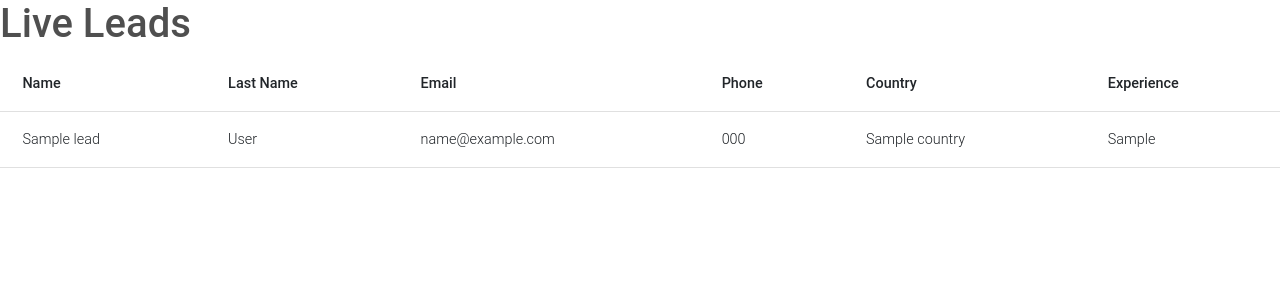
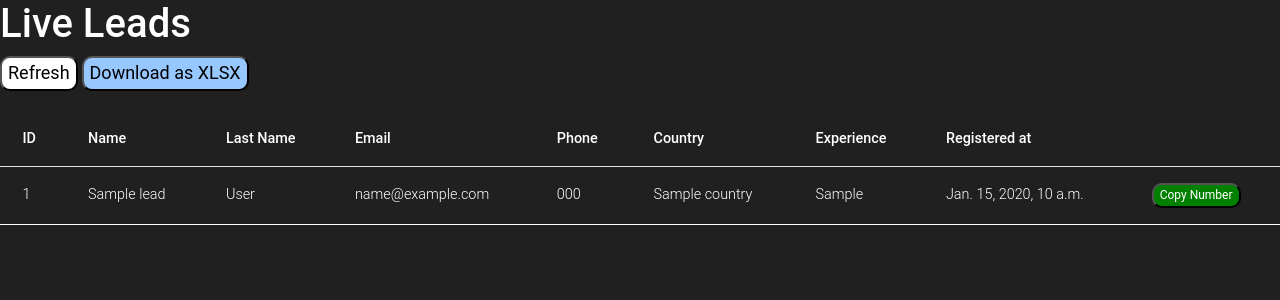
Before and after one commit to R3iZer0/aff-test, a Django app: template registration/templates/leads_view.html in a window 1280 px wide. Shown: the top 300 px of the page. Run offline with Django 3.2, Linux system fonts and the light colour scheme; the template is opened without the code that fills it: most values are stand-ins (such as "Sample title", 1, 10 or a date in 2020); some libraries are stand-ins or nearby versions.

Commit message:
styling table

```diff
--- a/registration/templates/leads_view.html
+++ b/registration/templates/leads_view.html
@@ -1,42 +1,127 @@
+{% load static %}
 
-
+{% block content %}
 <!DOCTYPE html>
 <html>
 <head>
     <h1>Live Leads</h1>
-    <title>Data Table Example</title>
-    <!-- Include the required CSS and JavaScript files -->
+    <title>Live Leads</title>
     <link rel="stylesheet" href="https://cdn.jsdelivr.net/npm/mdb-ui-kit@3.11.0/css/mdb.min.css" />
     <script src="https://cdn.jsdelivr.net/npm/mdb-ui-kit@3.11.0/js/mdb.min.js"></script>
+    <style>
+        body {
+            background-color: #202020;
+            color: #FFFFFF;
+        }
+
+        table {
+            width: 100%;
+            border-collapse: collapse;
+            margin-top: 20px;
+        }
+
+        th, td {
+            padding: 10px;
+            text-align: left;
+            border-bottom: 1px solid #FFFFFF;
+        }
+
+        th {
+            background-color: #444444;
+        }
+
+        tr:nth-child(even) {
+            background-color: #333333;
+        }
+
+        tr:hover {
+            background-color: #555555;
+        }
+        th {
+            color: white;
+        }
+        tr {
+            color: white;
+        }
+        .refresh-button {
+            padding: 10px 20px;
+            border-radius: 30px;
+            background-color: #007bff;
+            color: #FFFFFF;
+            border: none;
+            cursor: pointer;
+            font-size: 16px;
+        }
+
+        .refresh-button:hover {
+            background-color: #0056b3;}
+    </style>
 </head>
 <body>
     <div class="datatable">
+        <button onclick="refreshPage()" style="background-color: white;font-size: 18px;border-radius: 10px;color: w;" >Refresh</button> <!-- Add the Refresh button -->
+        <button class="download-button" onclick="location.href='{% url 'download_table' %}'" style="background-color: rgb(150, 199, 255);font-size: 18px;border-radius: 10px;color: w;" >Download as XLSX</button>
+
         <table class="table">
             <thead>
                 <tr>
+                    <th>ID</th>
                     <th>Name</th>
                     <th>Last Name</th>
                     <th>Email</th>
                     <th>Phone</th>
                     <th>Country</th>
                     <th>Experience</th>
-
+                    <th>Registered at</th>
+                    <th> </th>
                 </tr>
             </thead>
             <tbody>
-                {% for lead in leads %}
+                {% for lead in leads reversed %}
                 <tr>
+                    <td>{{ lead.id }}</td>
                     <td>{{ lead.name }}</td>
                     <td>{{ lead.last_name }}</td>
                     <td>{{ lead.email }}</td>
                     <td>{{ lead.phone }}</td>
                     <td>{{ lead.country }}</td>
                     <td>{{ lead.get_experience_display }}</td>
-
+                    <td>{{ lead.created_at }}</td>
+                    <td>
+                        <button class="copy-button" onclick="copyPhone('{{ lead.phone }}')"style="background-color: green;font-size: 12px;border-radius: 10px;color: white;" >Copy Number</button>
+                    </td>
                 </tr>
                 {% endfor %}
             </tbody>
         </table>
+
     </div>
+    <script src="https://code.jquery.com/jquery-3.6.0.min.js"></script>
+    <script>
+        function refreshPage() {
+            location.reload(); // Reload the current page
+        }
+
+    </script>
+    <script src="https://unpkg.com/xlsx/dist/xlsx.full.min.js"></script>
+    <script>
+        function downloadTable() {
+            var table = document.getElementById("leadsTable");
+            var workbook = XLSX.utils.table_to_book(table);
+            XLSX.writeFile(workbook, "leads.xlsx");
+        }
+        function copyPhone(phone) {
+            navigator.clipboard.writeText(phone)
+                .then(function() {
+                    console.log('Phone number copied to clipboard:', phone);
+                    // You can add additional logic or visual feedback here
+                })
+                .catch(function(error) {
+                    console.error('Failed to copy phone number:', error);
+                });
+        }
+    </script>
+
 </body>
 </html>
+{% endblock %}
--- a/registration/urls.py
+++ b/registration/urls.py
@@ -1,11 +1,12 @@
 
 from django.contrib import admin
 from django.urls import include, path
-from registration.views import home, lead_list, lead_register
+from registration.views import download_table, home, lead_list, lead_register
 urlpatterns = [
     path('', lead_register, name='registration'),  # change the root path to lead_register
     path('home/', home, name='home'),
     path('registration/', lead_register, name='registration'),
     path('admin/', admin.site.urls),
     path('leads_view/', lead_list, name='leads_view'),
+    path('download_table/', download_table, name='download_table'),
 ]
```
Also changed, not shown: registration/views.py (+37 -4 lines), db.sqlite3.
